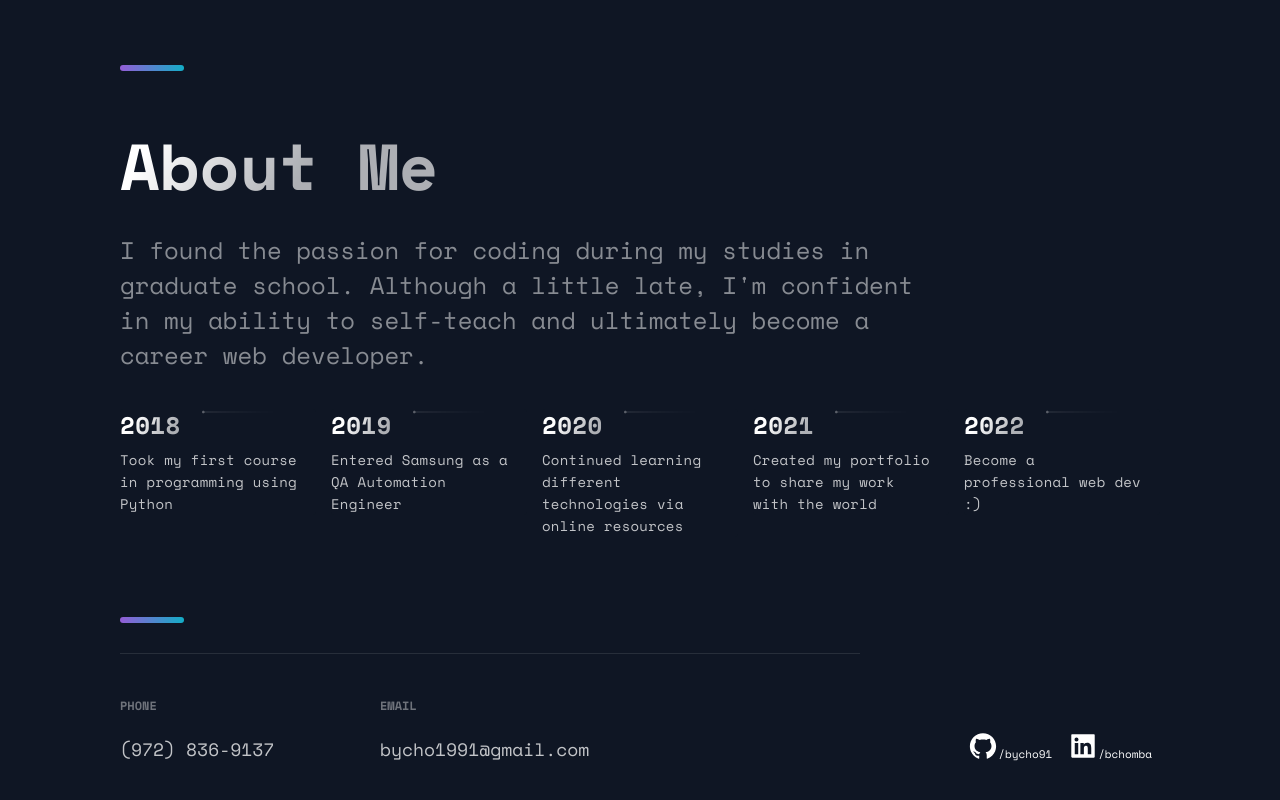
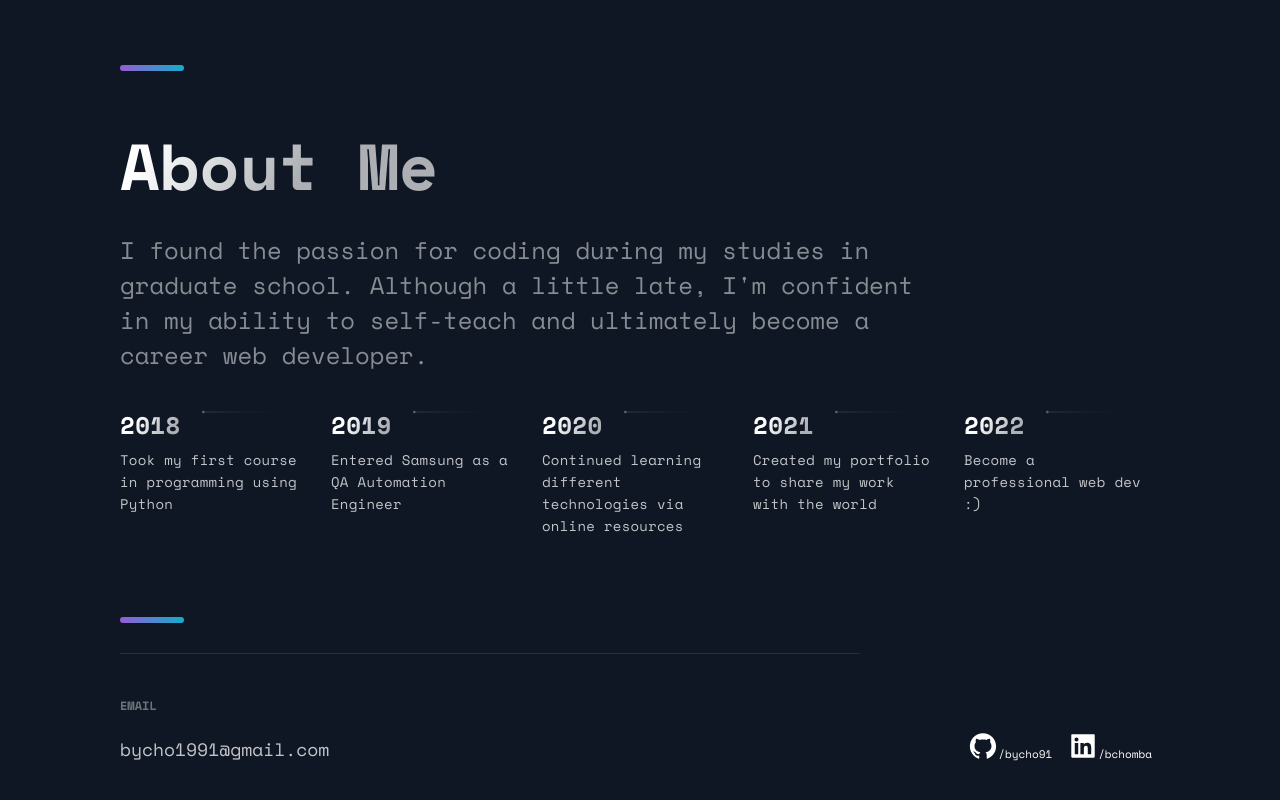
Before and after one commit to bycho91/portfolio-v2, a Next.js app: page / in a window 1280 px wide. Shown: the part 3567-4367 px from the top of the page. Built offline with nearby package versions, Linux system fonts and the light colour scheme.

Commit message:
Update Footer.js

```diff
--- a/src/components/Footer/Footer.js
+++ b/src/components/Footer/Footer.js
@@ -18,10 +18,6 @@ const Footer = () => {
   return (
     <FooterWrapper>
       <LinkList>
-        <LinkColumn>
-          <LinkTitle>Phone</LinkTitle>
-          <LinkItem href="tel:972-836-9137">(972) 836-9137</LinkItem>
-        </LinkColumn>
         <LinkColumn>
           <LinkTitle>Email</LinkTitle>
           <LinkItem href="mailto:bycho1991@gmail.com">
```
